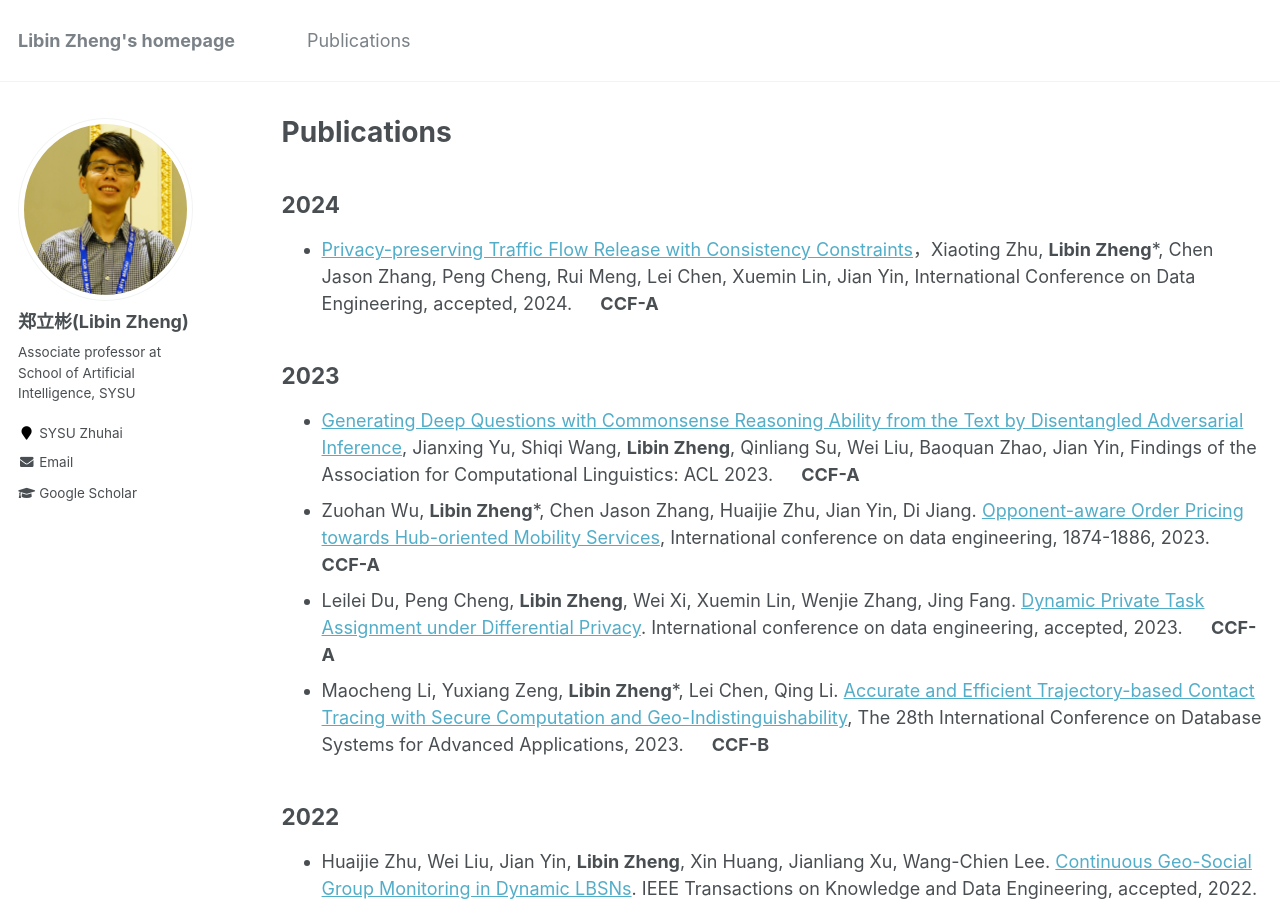
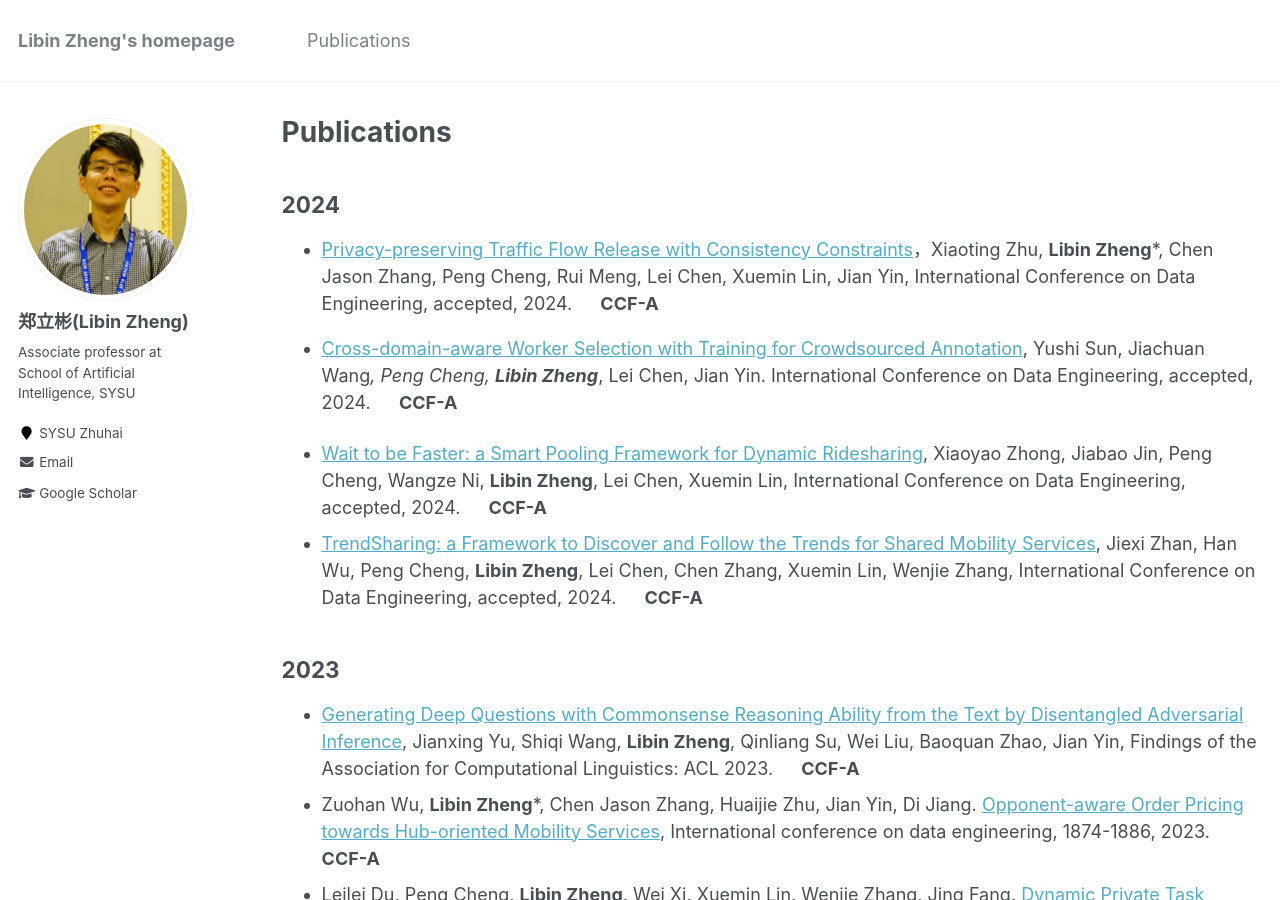
Before and after one commit to libinzheng/libinzheng.github.io, a Jekyll site: the page built from _pages/publications.md, in a window 1280 px wide and 900 px high. Built offline with Jekyll 4.4.1, drawn with Linux system fonts in a browser that asks for light colours.

Commit message:
Update publications.md

```diff
--- a/_pages/publications.md
+++ b/_pages/publications.md
@@ -7,6 +7,15 @@ author_profile: true
 ## 2024
 - [Privacy-preserving Traffic Flow Release with Consistency
 Constraints]()，Xiaoting Zhu, **Libin Zheng***, Chen Jason Zhang, Peng Cheng, Rui Meng, Lei Chen, Xuemin Lin, Jian Yin, International Conference on Data Engineering, accepted, 2024. &emsp;	 **CCF-A**
+- [Cross-domain-aware Worker Selection with Training
+for Crowdsourced Annotation](), Yushi Sun, Jiachuan Wang*, Peng Cheng, **Libin Zheng***, Lei Chen, Jian Yin.  International Conference on Data Engineering, accepted, 2024. &emsp;    **CCF-A**
+
+- [Wait to be Faster: a Smart Pooling Framework for
+Dynamic Ridesharing](), Xiaoyao Zhong, Jiabao Jin, Peng Cheng, Wangze Ni, **Libin Zheng**, Lei Chen, Xuemin Lin, International Conference on Data Engineering, accepted, 2024. &emsp;
+	 **CCF-A**
+- [TrendSharing: a Framework to Discover and Follow
+the Trends for Shared Mobility Services](), Jiexi Zhan, Han Wu, Peng Cheng, **Libin Zheng**, Lei Chen, Chen Zhang, Xuemin Lin, Wenjie Zhang, International Conference on Data Engineering, accepted, 2024. &emsp;
+	 **CCF-A**
 
 
 ## 2023
```
